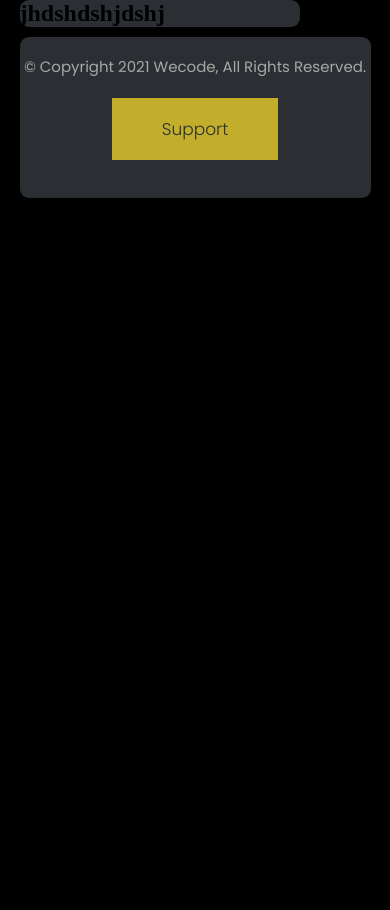
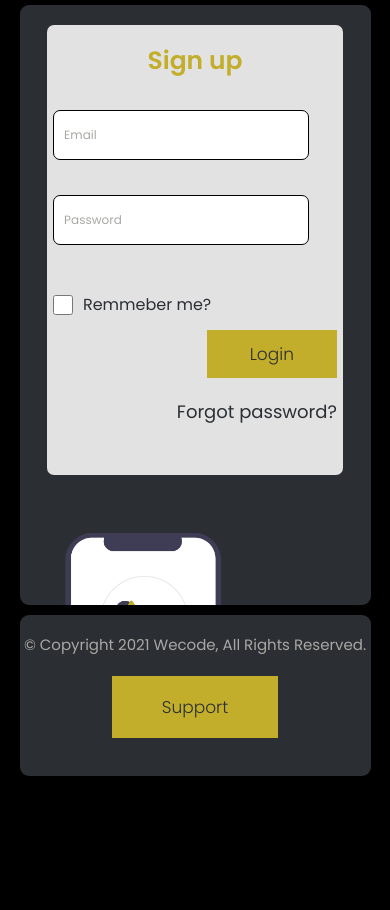
Before and after one commit to faical23/Bref_4_Gestion-des-apprenants, a PHP site: page /profil.php in a window 390 px wide. Shown: the part 226-1136 px from the top of the page. Run offline with PHP 8.4, Linux system fonts and the light colour scheme.

Commit message:
fi,ish login page

```diff
--- a/App web/assets/css/style.css
+++ b/App web/assets/css/style.css
@@ -77,8 +77,26 @@ main {
   width: 80%;
 }
 
+@media screen and (max-width: 768px) {
+  main {
+    overflow: scroll;
+    height: 600px;
+  }
+}
+
+@media screen and (max-width: 560px) {
+  main {
+    width: 100%;
+    margin-top: 5px;
+  }
+}
+
 main, footer {
   border-radius: 9px;
+}
+
+.container {
+  padding: 0% 3%;
 }
 
 @font-face {
@@ -121,7 +139,22 @@ a {
   cursor: pointer;
 }
 
+p {
+  display: block;
+  color: #2B2F33;
+  font-family: 'poping-Regular';
+}
+
+.form_titre {
+  font-family: 'poping-Semibold';
+  font-size: 25px;
+  color: #C2AE2B;
+  text-align: center;
+  padding-bottom: 30px;
+}
+
 button {
+  display: block;
   background-color: #C2AE2B;
   padding: 18px 50px;
   color: #2B2F33;
@@ -132,8 +165,20 @@ button {
   transition: all 0.5s ease-in-out;
 }
 
-button:hover {
-  box-shadow: -5px -5px 0px 1px white;
+input {
+  width: 90%;
+  height: 50Px;
+  border-radius: 7px;
+  background-color: white;
+  margin-bottom: 35px;
+  border: 1px solid black;
+}
+
+::placeholder {
+  padding-left: 10px;
+  font-size: 12px;
+  font-family: 'poping-Regular';
+  color: #A8A8A5;
 }
 
 header {
@@ -251,6 +296,14 @@ footer p {
   font-size: 15px;
 }
 
+footer .footer_btn {
+  text-align: -webkit-center;
+}
+
+footer .footer_btn button:hover {
+  box-shadow: -5px -5px 0px 1px white;
+}
+
 @media screen and (max-width: 560px) {
   footer {
     display: block;
@@ -261,3 +314,88 @@ footer p {
     padding-bottom: 20px;
   }
 }
+
+.login .zone_main {
+  display: flex;
+  justify-content: space-between;
+}
+
+.login .zone_main .animation_img img {
+  width: 75%;
+}
+
+.login .zone_main form {
+  background-color: #E3E2E2;
+  border-radius: 7px;
+  width: 40%;
+  height: 550px;
+  padding: 5% 2%;
+  margin-top: 20px;
+}
+
+.login .zone_main form .checkout {
+  display: flex;
+  align-items: center;
+}
+
+.login .zone_main form .checkout .input_data {
+  width: 7%;
+  margin-bottom: 0px;
+}
+
+.login .zone_main form .checkout p {
+  padding-left: 10px;
+}
+
+.login .zone_main form .btn_form {
+  text-align: -webkit-right;
+}
+
+.login .zone_main form .btn_form button {
+  padding: 11px 43px;
+}
+
+.login .zone_main form .btn_form button:hover {
+  box-shadow: -5px -5px 0px 1px black;
+}
+
+.login .zone_main p {
+  text-align: end;
+}
+
+@media screen and (max-width: 1280px) {
+  .login .zone_main .animation_img img {
+    width: 90%;
+  }
+  .login .zone_main form {
+    width: 65%;
+    height: 500px;
+  }
+}
+
+@media screen and (max-width: 768px) {
+  .login .zone_main {
+    display: grid;
+  }
+  .login .zone_main .animation_img {
+    order: 1;
+  }
+  .login .zone_main .animation_img img {
+    width: 100%;
+  }
+  .login .zone_main form {
+    order: 0;
+    margin-left: auto;
+    margin-right: auto;
+  }
+}
+
+@media screen and (max-width: 560px) {
+  .login .zone_main .animation_img img {
+    width: 100%;
+  }
+  .login .zone_main form {
+    width: 90%;
+    height: 450px;
+  }
+}
--- a/App web/assets/sass/base/_reset.scss
+++ b/App web/assets/sass/base/_reset.scss
@@ -61,8 +61,7 @@ body{
 	background-color: black;
 }
 .haeder_main{
-	display: flex;
-	justify-content: space-between;
+ 	@include flex();
 	@media screen and (max-width: 560px)
     {
 		display: block;
@@ -71,9 +70,23 @@ body{
 main{
     background: $primary_color_2;
 	width: 80%;
+
+	@media screen and (max-width: 768px)
+    {
+		overflow: scroll;
+		height: 600px;
+    }
+	@media screen and (max-width: 560px)
+    {
+		width: 100%;
+		margin-top: 5px;
+    }
 }
 
 
 main , footer{
 	border-radius: 9px;
 }
+.container{
+	padding: 0% 3%;
+}
--- a/App web/assets/sass/base/_typoghraphy.scss
+++ b/App web/assets/sass/base/_typoghraphy.scss
@@ -33,3 +33,17 @@
         font-weight: 300;
         cursor: pointer;
     }
+
+    p{
+        display: block;
+        color: $primary_color_2;
+        font-family: 'poping-Regular';
+
+    }
+    .form_titre{
+        font-family: 'poping-Semibold';
+        font-size: 25px;
+        color: $primary_color_1;
+        text-align: center;
+        padding-bottom: 30px;
+    }
--- a/App web/assets/sass/compenents/_button.scss
+++ b/App web/assets/sass/compenents/_button.scss
@@ -1,4 +1,5 @@
 button{
+    display: block;
     background-color: $primary_color_1;
     padding: 18px 50px;
     color:  $primary_color_2;
@@ -8,9 +9,4 @@ button{
     margin-bottom: 20px;
     transition: all 0.5s ease-in-out;
 
-
-    &:hover{
-        box-shadow: -5px -5px 0px 1px white;
-
-    }
 }
--- a/App web/assets/sass/compenents/_input.scss
+++ b/App web/assets/sass/compenents/_input.scss
@@ -0,0 +1,14 @@
+input{
+    width: 90%;
+    height: 50Px;
+    border-radius: 7px;
+    background-color: white;
+    margin-bottom: 35px;
+    border: 1px solid black;
+}
+::placeholder{
+    padding-left: 10px;
+    font-size: 12px;
+    font-family: 'poping-Regular';
+    color: $primary_color_3;
+}
--- a/App web/assets/sass/layout/_footer.scss
+++ b/App web/assets/sass/layout/_footer.scss
@@ -10,6 +10,14 @@ footer{
         font-family: 'poping-Regular';
         font-size: 15px;
     }
+    .footer_btn{
+        text-align: -webkit-center;
+    button{
+        &:hover{
+            @include button(-5px -5px 0px 1px white);
+        }
+    }
+}
     @media screen and (max-width: 560px) {
         display: block;
         padding: 5% 0%;
--- /dev/null
+++ b/App web/assets/sass/pages/_login.scss
@@ -0,0 +1,88 @@
+.login{
+    .zone_main{
+
+        @include flex();
+        .animation_img{
+            img{
+                width: 75%;
+            }
+        }
+
+    form{
+        background-color: $primary_color_4 ;
+        border-radius: 7px ;
+        width: 40%;
+        height: 550px;
+        padding: 5% 2%;
+        margin-top: 20px;
+        .checkout{
+            display: flex;
+            align-items: center;
+            .input_data{
+                width: 7%;
+                margin-bottom: 0px;
+            }
+            p{
+                padding-left: 10px;
+            }
+        }
+        .btn_form{
+            text-align: -webkit-right;
+            button {
+                padding: 11px 43px;
+                &:hover{
+                    @include button(-5px -5px 0px 1px black);
+                }
+            }
+            }
+
+    }
+    p {
+        text-align: end;
+    }
+    }
+    @media screen and (max-width: 1280px) {
+        .zone_main{
+            .animation_img{
+                img{
+                    width: 90%;
+                }
+            }
+            form{
+                width: 65%;
+                height: 500px;
+            }
+        }
+    }
+    @media screen and (max-width: 768px) {
+        .zone_main{
+            display:grid;
+            .animation_img{
+                order: 1;
+                img{
+                    width: 100%;
+                }
+            }
+            form{
+                order: 0;
+                @include centred();
+            }
+        }
+    }
+    @media screen and (max-width: 560px)
+    {
+        .zone_main{
+            .animation_img{
+                img{
+                    width: 100%;
+                }
+            }
+            form{
+                width: 90%;
+                height: 450px;
+            }
+
+    }
+
+}
+}
--- a/App web/assets/sass/utils/_mixins.scss
+++ b/App web/assets/sass/utils/_mixins.scss
@@ -6,4 +6,12 @@
 	background-position: center;
 	background-repeat: no-repeat;
 	background-size: cover;
+
 }
+@mixin button($shadow) {
+	box-shadow: $shadow;
+}
+@mixin centred() {
+	margin-left: auto;
+	margin-right: auto;
+}
--- a/App web/assets/sass/utils/_variables.scss
+++ b/App web/assets/sass/utils/_variables.scss
@@ -1,3 +1,4 @@
 $primary_color_1 : #C2AE2B;
 $primary_color_2 : #2B2F33;
 $primary_color_3 : #A8A8A5;
+$primary_color_4 : #E3E2E2;
--- a/App web/profil.php
+++ b/App web/profil.php
@@ -196,8 +196,32 @@
 		</div>
         </div>
     </header>
-    <main>
-    <h1>jhdshdshjdshj</h1>
+    <main class="login">
+		<div class="container">
+		<div class="zone_main">
+		<div class="animation_img">
+				<img src="assets/img/animation/animation.png" alt="">
+			</div>
+			<form action="" method="">
+				<h3 class="form_titre">Sign up</h3>
+					<input type="email" name="email" placeholder="Email">
+					<input type="password" name="password" placeholder="Password">
+					<div class="checkout">
+					<input class="input_data" type="checkbox"><p>Remmeber me?</p>
+					</div>
+					<div class="btn_form">
+						<button>Login</button>
+					</div>
+					<a href="#"><p>Forgot password?</p></a>
+				</form>
+		</div>
+
+
+
+			<div>
+
+			</div>
+		</div>
     </main>
 </section>
 
```
Also changed, not shown: App web/assets/img/animation/animation.png (added).
